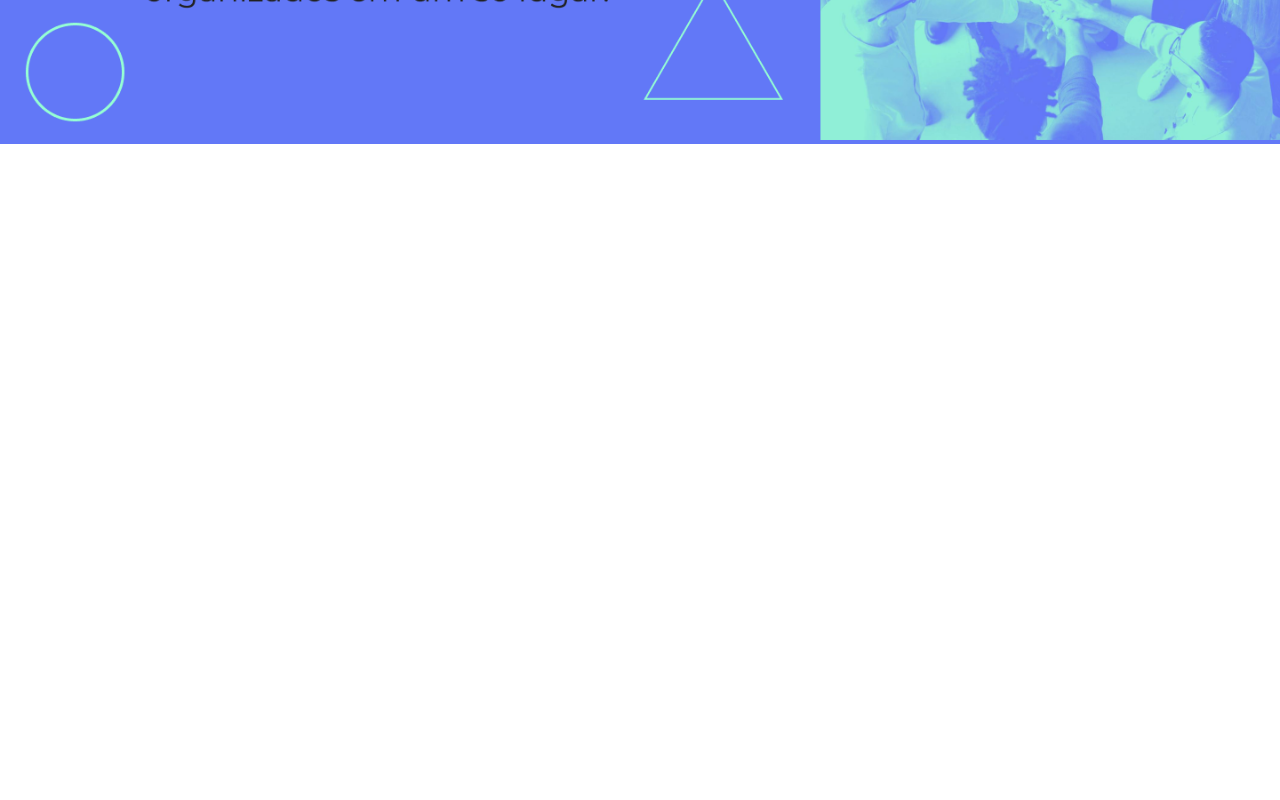
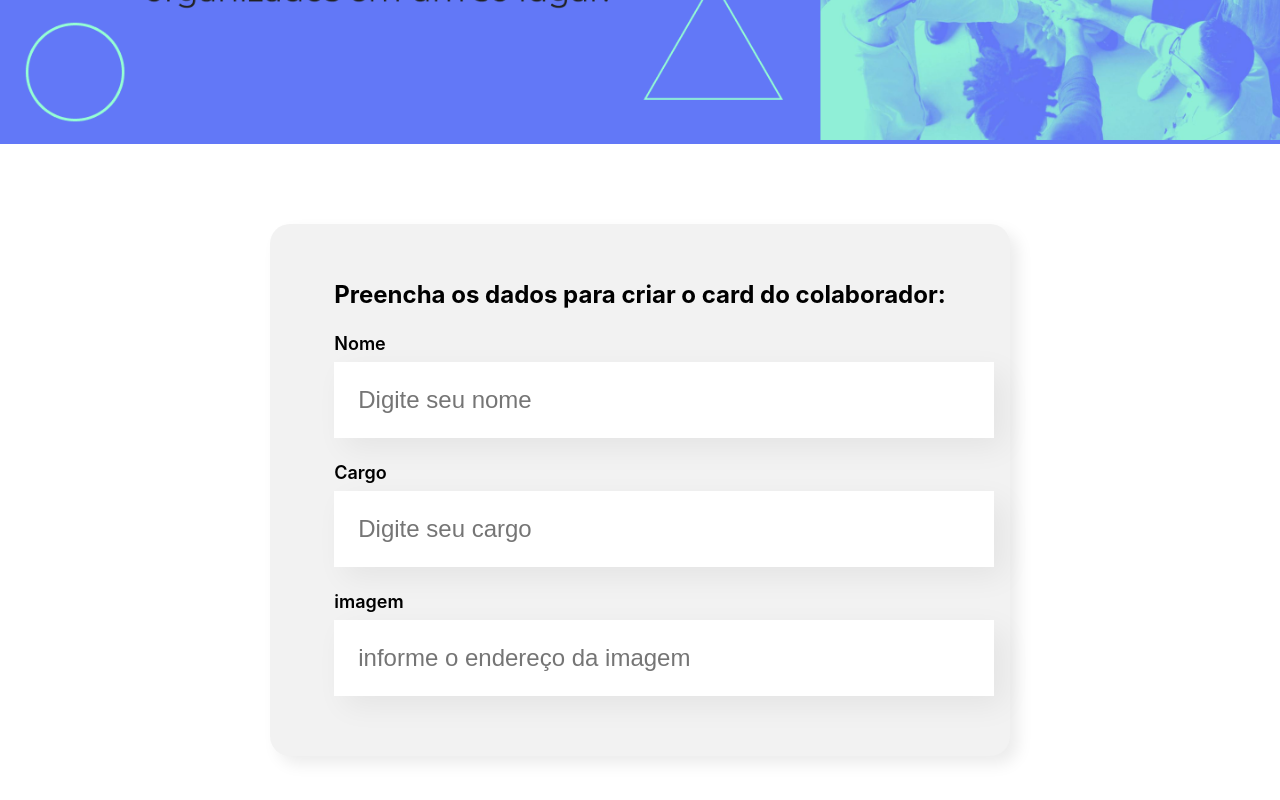
Before and after one commit to gabriel-vitebo/organo, a React (Create React App) app: page / in a window 1280 px wide. Shown: the part 354-1154 px from the top of the page. Before the commit the page ends 800 px from the top, so only its background shows below. Built offline with nearby package versions, Linux system fonts and the light colour scheme.

Commit message:
creating text components and the form

```diff
--- a/src/App.js
+++ b/src/App.js
@@ -1,9 +1,11 @@
 import Banner from "./components/Banner"
+import Form from "./components/Form"
 
 function App() {
   return (
     <div className="App">
       <Banner />
+      <Form />
     </div>
   )
 }
--- a/src/components/Banner/index.js
+++ b/src/components/Banner/index.jsx
@@ -1,5 +1,5 @@
 import "./Banner.css"
-function Banner() {
+const Banner = () => {
   return (
     <header className="banner">
       <img
--- /dev/null
+++ b/src/components/BoxText/BoxText.css
@@ -0,0 +1,19 @@
+.box-text {
+  margin: 24px 0;
+}
+
+label {
+  display: block;
+  font-size: 18px;
+  font-weight: 600;
+  margin-bottom: 8px;
+}
+
+input {
+  background-color: #fff;
+  box-shadow: 10px 10px 30px rgba(0, 0, 0, 0.06);
+  width: 100%;
+  border: none;
+  font-size: 24px;
+  padding: 24px;
+}
--- /dev/null
+++ b/src/components/BoxText/index.jsx
@@ -0,0 +1,12 @@
+import "./BoxText.css"
+
+const BoxText = (props) => {
+  return (
+    <div className="box-text">
+      <label>{props.label}</label>
+      <input type="text" placeholder={props.placeholder} />
+    </div>
+  )
+}
+
+export default BoxText
--- /dev/null
+++ b/src/components/Form/Form.css
@@ -0,0 +1,13 @@
+.content {
+  display: flex;
+  justify-content: center;
+  margin: 80px 0;
+}
+
+form {
+  max-width: 80%;
+  background-color: #f2f2f2;
+  border-radius: 20px;
+  padding: 36px 64px;
+  box-shadow: 8px 8px 16px rgba(0, 0, 0, 0.08);
+}
--- /dev/null
+++ b/src/components/Form/index.jsx
@@ -0,0 +1,17 @@
+import "./Form.css"
+import BoxText from "../BoxText"
+
+const Form = () => {
+  return (
+    <section className="content">
+      <form>
+        <h2>Preencha os dados para criar o card do colaborador:</h2>
+        <BoxText label="Nome" placeholder="Digite seu nome" />
+        <BoxText label="Cargo" placeholder="Digite seu cargo" />
+        <BoxText label="imagem" placeholder="informe o endereço da imagem" />
+      </form>
+    </section>
+  )
+}
+
+export default Form
```
